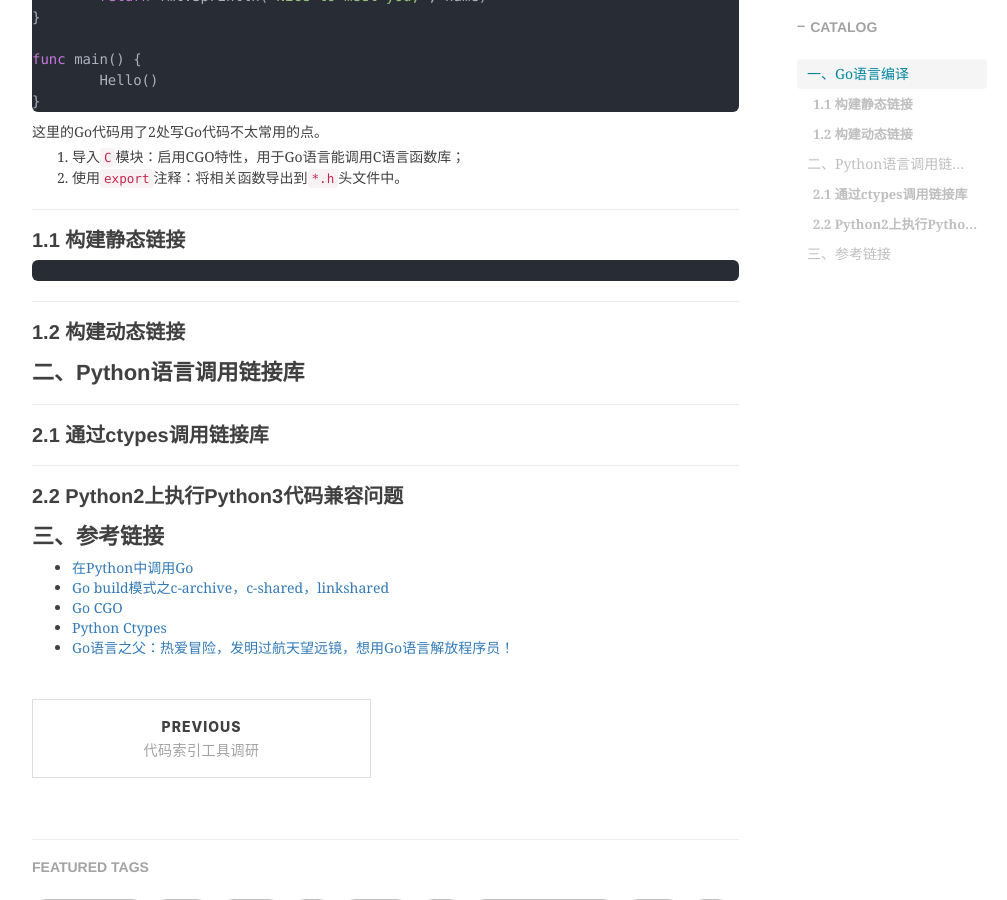
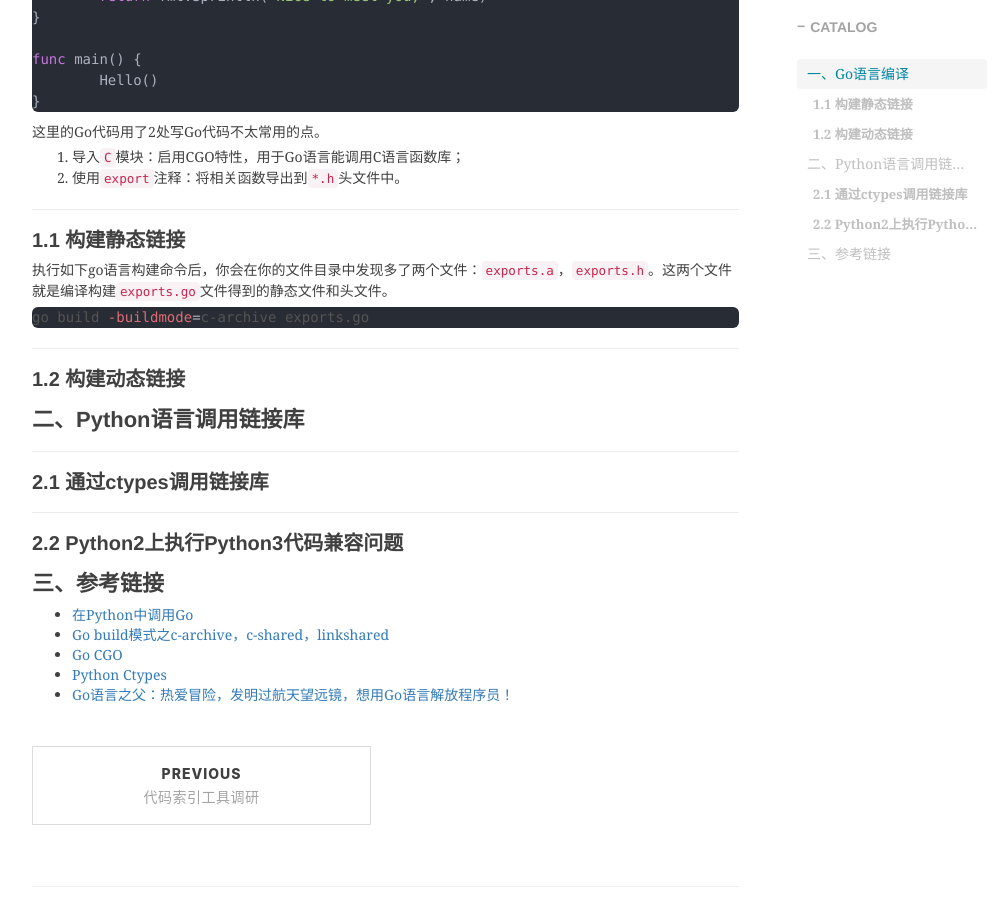
Before and after one commit to shihai1991/shihai1991.github.io, a Jekyll site: the page built from _posts/2023-02-10-python调用c.md, in a window 1280 px wide and 900 px high, scrolled down 1097 px. Shown: the whole window, without its empty margins (233-1240 px from the left). Built offline with Jekyll 4.4.1, drawn with Linux system fonts in a browser that asks for light colours; nearby versions of some CDN libraries; comment, search, counter and statistics services are not loaded.

Commit message:
Update 2023-02-10-python调用c.md

````diff
--- a/_posts/2023-02-10-python调用c.md
+++ b/_posts/2023-02-10-python调用c.md
@@ -45,8 +45,10 @@ func main() {
 2. 使用`export`注释：将相关函数导出到`*.h`头文件中。
 
 ## 1.1 构建静态链接
+执行如下go语言构建命令后，你会在你的文件目录中发现多了两个文件：`exports.a`，`exports.h`。这两个文件就是编译构建`exports.go`文件得到的静态文件和头文件。
+
 ```shell
-
+go build -buildmode=c-archive exports.go
 ```
 
 ## 1.2 构建动态链接
````
